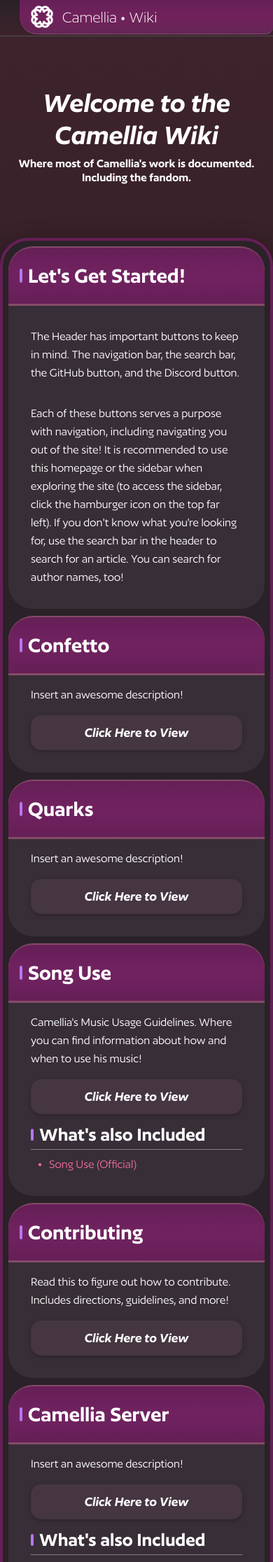
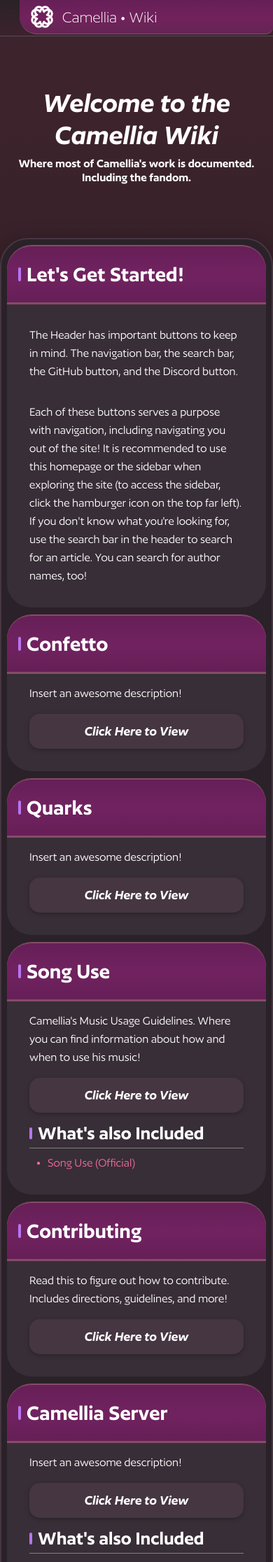
Before and after one commit to CamelliaCommunity/Wiki, a Jekyll site: the page built from index.markdown, in a window 390 px wide. Shown: the top 2232 px of the page at 70% size. Built offline with Jekyll 4.4.1, drawn with Linux system fonts in a browser that asks for light colours.

Commit message:
update border

```diff
--- a/assets/_scss/styles.scss
+++ b/assets/_scss/styles.scss
@@ -902,7 +902,7 @@
 
   background: var(--colorContentContainer) 0% 0% no-repeat padding-box;
   box-sizing: border-box;
-  border: 4px solid var(--colorTriary);
+  border: 2px solid var(--colorCardDivisor);
   border-radius: 40px;
   padding: 48px;
   margin-bottom: 72px;
--- a/assets/_scss/titleContainer/_shared.scss
+++ b/assets/_scss/titleContainer/_shared.scss
@@ -30,7 +30,7 @@
       font-weight: 600;
 
       margin-left: 14px;
-      margin-right: 48px;
+      margin-right: 40px;
     }
     /* footnote but on the left side */
     #footNoteLeft {
@@ -44,7 +44,7 @@
       align-self: flex-end;
       text-align: left;
       font-weight: 600;
-      margin-left: 48px;
+      margin-left: 40px;
     }
   }
 }
--- a/assets/css/styles.css
+++ b/assets/css/styles.css
@@ -520,6 +520,15 @@
   animation-name: zoom;
   animation-duration: 0.6s;
 }
+
+@-webkit-keyframes zoom {
+  from {
+    -webkit-transform: scale(0);
+  }
+  to {
+    -webkit-transform: scale(1);
+  }
+}
 @keyframes zoom {
   from {
     transform: scale(0);
@@ -677,16 +686,13 @@
   position: fixed;
   width: 100vw;
   left: 0;
-  transition-property: background-color, -webkit-backdrop-filter;
   transition-property: background-color, backdrop-filter;
-  transition-property: background-color, backdrop-filter, -webkit-backdrop-filter;
   transition-duration: 400ms;
   pointer-events: none;
   /* navigation bar */
   /* the rest of the styles are split between mobile and desktop */
 }
 header .header-shared .sidebar-wrapper:has(#navSidebar.active) {
-  -webkit-backdrop-filter: blur(5px);
   backdrop-filter: blur(5px);
   background-color: rgba(56, 33, 41, 0.4);
   pointer-events: all;
@@ -875,7 +881,6 @@
     font-weight: 281;
   }
   header .header-shared #navigationButtons > div {
-    width: -moz-fit-content;
     width: fit-content;
   }
   header .header-shared #navigationButtons > div a {
@@ -1201,7 +1206,7 @@
   text-align: right;
   font-weight: 600;
   margin-left: 14px;
-  margin-right: 48px;
+  margin-right: 40px;
 }
 #titleContainer #notesContainer #footNoteLeft {
   align-self: flex-end;
@@ -1213,7 +1218,7 @@
   align-self: flex-end;
   text-align: left;
   font-weight: 600;
-  margin-left: 48px;
+  margin-left: 40px;
 }
 
 #notAFullTitleContainer h1 {
@@ -1399,12 +1404,24 @@
   flex-wrap: wrap;
   gap: 20px;
   margin: auto;
+  -webkit-transition: position 0.2s, border-radius, 0.2s ease-in-out;
+  -moz-transition: position 0.2s, border-radius, 0.2s ease-in-out;
+  -ms-transition: position 0.2s, border-radius, 0.2s ease-in-out;
+  -o-transition: position 0.2s, border-radius, 0.2s ease-in-out;
   transition: position 0.2s, border-radius, 0.2s ease-in-out;
 }
 #navigationButtons .buttonDefault a {
+  -webkit-transition: position 0.2s, border-radius, 0.2s ease-in-out;
+  -moz-transition: position 0.2s, border-radius, 0.2s ease-in-out;
+  -ms-transition: position 0.2s, border-radius, 0.2s ease-in-out;
+  -o-transition: position 0.2s, border-radius, 0.2s ease-in-out;
   transition: position 0.2s, border-radius, 0.2s ease-in-out;
 }
 #navigationButtons .buttonDefault a:hover {
+  -webkit-transition: all 0s ease-out;
+  -moz-transition: all 0s ease-out;
+  -ms-transition: all 0s ease-out;
+  -o-transition: all 0s ease-out;
   transition: all 0s ease-out;
 }
 
@@ -1478,7 +1495,6 @@
 .card {
   background: var(--colorCards) 0% 0% no-repeat padding-box;
   max-width: 827px;
-  height: -moz-fit-content;
   height: fit-content;
   border-radius: 35px;
   line-height: 26px;
@@ -1486,9 +1502,7 @@
 
 .miniCard {
   background: var(--colorCards) 0% 0% no-repeat padding-box;
-  height: -moz-fit-content;
   height: fit-content;
-  block-size: -moz-fit-content;
   block-size: fit-content;
   border-radius: 35px;
   line-height: 26px;
@@ -1845,15 +1859,11 @@
 .masonryLayout {
   --masonry-gap: 10px;
   --masonry-brick-width: 304px;
-  -moz-column-gap: var(--masonry-gap);
   column-gap: var(--masonry-gap);
-  -moz-column-fill: initial;
   column-fill: initial;
-  -moz-column-width: var(--masonry-brick-width);
   column-width: var(--masonry-brick-width);
 }
 .masonryLayout > *:not(.card) {
-  -moz-column-break-inside: avoid;
   break-inside: avoid;
   margin-bottom: var(--masonry-gap);
 }
@@ -1908,6 +1918,10 @@
 }
 #contentWedge #wedgeContainer #wedgeItems ol li::marker {
   color: var(--colorLinks);
+  -webkit-transition: all 0.2s ease-in-out;
+  -moz-transition: all 0.2s ease-in-out;
+  -ms-transition: all 0.2s ease-in-out;
+  -o-transition: all 0.2s ease-in-out;
   transition: all 0.2s ease-in-out;
 }
 #contentWedge #wedgeContainer #wedgeItems ol li:hover::marker {
@@ -1933,6 +1947,10 @@
 
 #wedgeItems a {
   display: block;
+  -webkit-transition: all 0.2s ease-in-out;
+  -moz-transition: all 0.2s ease-in-out;
+  -ms-transition: all 0.2s ease-in-out;
+  -o-transition: all 0.2s ease-in-out;
   transition: all 0.2s ease-in-out;
 }
 
@@ -2015,6 +2033,10 @@
   margin: 32px;
   opacity: 60%;
   cursor: pointer;
+  -webkit-transition: opacity 0.25s ease-in-out;
+  -moz-transition: opacity 0.25s ease-in-out;
+  -ms-transition: opacity 0.25s ease-in-out;
+  -o-transition: opacity 0.25s ease-in-out;
   transition: opacity 0.25s ease-in-out;
   z-index: 1;
 }
@@ -2068,7 +2090,7 @@
   flex-shrink: 0;
   background: var(--colorContentContainer) 0% 0% no-repeat padding-box;
   box-sizing: border-box;
-  border: 4px solid var(--colorTriary);
+  border: 2px solid var(--colorCardDivisor);
   border-radius: 40px;
   padding: 48px;
   margin-bottom: 72px;
@@ -2152,6 +2174,10 @@
   margin-top: 24px;
   margin-left: 40px;
   margin-right: 40px;
+  -webkit-transition: all 0.3s ease-in-out;
+  -moz-transition: all 0.3s ease-in-out;
+  -ms-transition: all 0.3s ease-in-out;
+  -o-transition: all 0.3s ease-in-out;
   transition: all 0.3s ease-in-out;
 }
 
@@ -2166,7 +2192,6 @@
   justify-content: center;
   flex-direction: row;
   flex-wrap: wrap;
-  -moz-column-gap: 24px;
   column-gap: 24px;
 }
 
@@ -2189,6 +2214,10 @@
   border-radius: 6px;
   width: 100%;
   height: 100%;
+  -webkit-transition: all 0.3s ease;
+  -moz-transition: all 0.3s ease;
+  -ms-transition: all 0.3s ease;
+  -o-transition: all 0.3s ease;
   transition: all 0.3s ease;
 }
 figure img:hover {
```
Also changed, not shown: 1 other file. Lines whose indentation alone changed are shown as unchanged.
